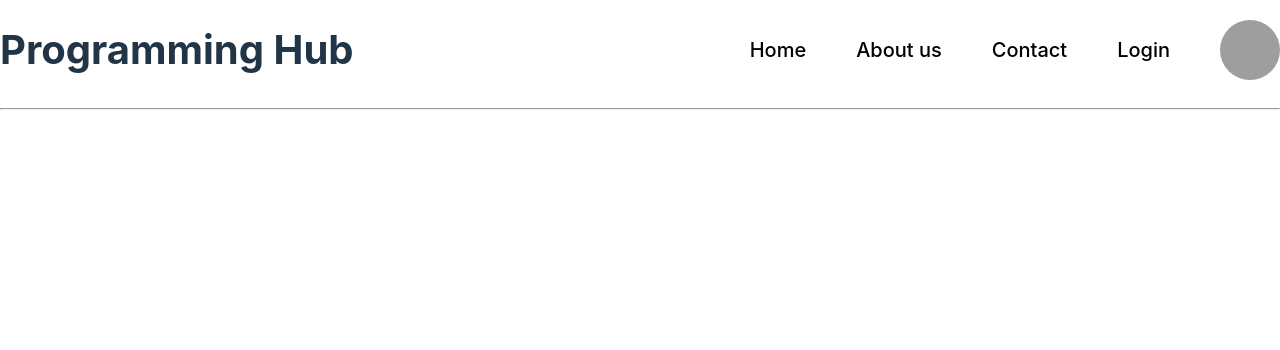
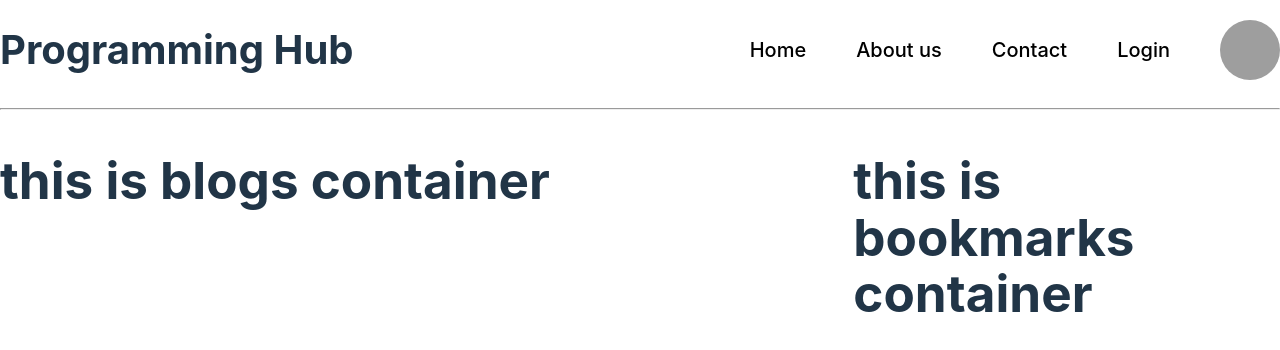
Before and after one commit to jahangir2k04/programming-hub, a React (Vite) app: page / in a window 1280 px wide. Shown: the top 350 px of the page. Built offline with nearby package versions, Linux system fonts and the light colour scheme; grey boxes are pictures that could not be loaded.

Commit message:
blogs container and bookmarks container added

```diff
--- a/src/App.jsx
+++ b/src/App.jsx
@@ -3,6 +3,7 @@ import reactLogo from './assets/react.svg';
 import viteLogo from '/vite.svg';
 import './App.css';
 import Header from './components/Header/Header';
+import Blogs from './components/Blogs/Blogs';
 
 function App() {
   const [count, setCount] = useState(0);
@@ -11,6 +12,7 @@ function App() {
     <div className="App">
       <Header></Header>
       <hr />
+      <Blogs></Blogs>
     </div>
   )
 }
--- /dev/null
+++ b/src/components/Blogs/Blogs.css
@@ -0,0 +1,4 @@
+.blogs-container{
+    display: grid;
+    grid-template-columns: 2fr 1fr;
+}
--- /dev/null
+++ b/src/components/Blogs/Blogs.jsx
@@ -0,0 +1,19 @@
+import React from 'react';
+import './Blogs.css'
+
+const Blogs = () => {
+    return (
+        <div className='blogs-container'>
+
+            <div className='blogs'>
+                <h1>this is blogs container</h1>
+            </div>
+            <div className='bookmarks-blogs'>
+                <h1>this is bookmarks container</h1>
+            </div>
+
+        </div>
+    );
+};
+
+export default Blogs;
```
